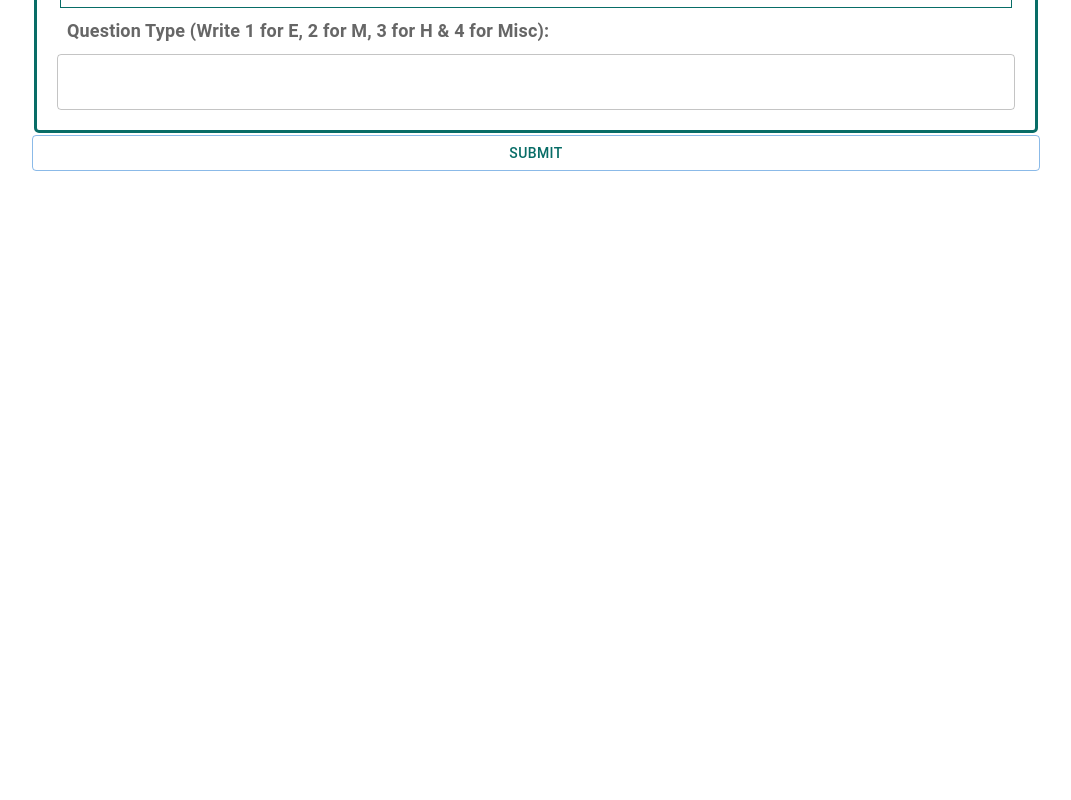
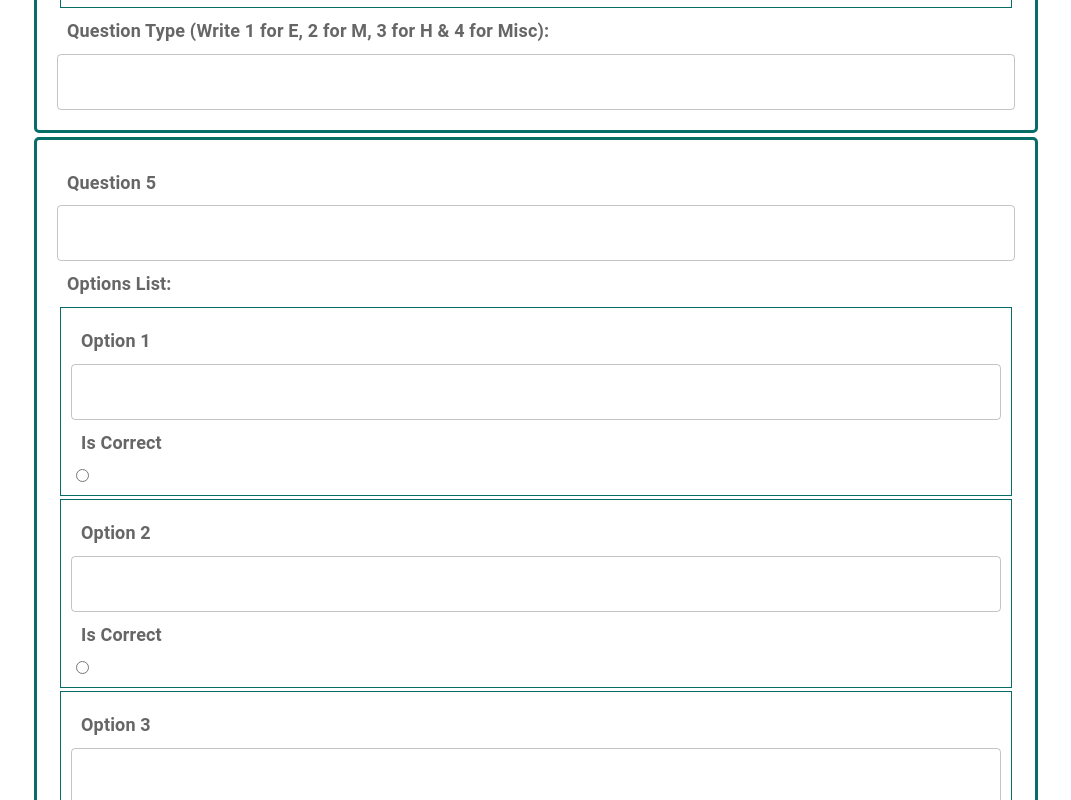
Before and after one commit to kunduanshuman07/InfoFusion, a React (Create React App) app in the folder frontend/: page /quiz-form-admin in a window 1280 px wide. Shown: the part 4140-4940 px from the top of the page, without its empty margins (104-1175 px from the left). Before the commit the page ends 4331 px from the top, so only its background shows below. Built offline with nearby package versions, Linux system fonts and the light colour scheme; sample sign-in values are in the browser's storage.

Commit message:
Quiz Form update

```diff
--- a/frontend/src/components/Quiz.jsx
+++ b/frontend/src/components/Quiz.jsx
@@ -173,14 +173,14 @@ const Root = styled.div`
   }
   .question-box{
     background-color: #086D67;
-    padding-top: 4px;
-    padding-bottom : 4px;
+    padding: 5px;
     box-shadow: 8px 4px 8px rgba(0.1, 0.1, 0.1, 0.2);
     cursor: pointer;
     border-radius: 10px;
   }
   .question-info{
     color: whitesmoke;
+    padding: 5px;
   }
   .option-box{
     margin-top: 50px;
--- a/frontend/src/components/ScoreCard.jsx
+++ b/frontend/src/components/ScoreCard.jsx
@@ -28,7 +28,7 @@ const ScoreCard = (props) => {
 
             field: "question",
             headerName: "Questions",
-            flex: 1,
+            flex: 1.5,
             headerClassName: "mytableheader",
             sortable: false,
             headerAlign: "center",
--- a/frontend/src/pages/QuizFormPage.jsx
+++ b/frontend/src/pages/QuizFormPage.jsx
@@ -5,6 +5,66 @@ import styled from 'styled-components';
 const QuizForm = () => {
   const [quizData, setQuizData] = useState({
     questions: [
+      {
+        questionText: '',
+        options: [
+          { optionText: '', isCorrect: false },
+          { optionText: '', isCorrect: false },
+          { optionText: '', isCorrect: false },
+          { optionText: '', isCorrect: false },
+        ],
+        type: '',
+      },
+      {
+        questionText: '',
+        options: [
+          { optionText: '', isCorrect: false },
+          { optionText: '', isCorrect: false },
+          { optionText: '', isCorrect: false },
+          { optionText: '', isCorrect: false },
+        ],
+        type: '',
+      },
+      {
+        questionText: '',
+        options: [
+          { optionText: '', isCorrect: false },
+          { optionText: '', isCorrect: false },
+          { optionText: '', isCorrect: false },
+          { optionText: '', isCorrect: false },
+        ],
+        type: '',
+      },
+      {
+        questionText: '',
+        options: [
+          { optionText: '', isCorrect: false },
+          { optionText: '', isCorrect: false },
+          { optionText: '', isCorrect: false },
+          { optionText: '', isCorrect: false },
+        ],
+        type: '',
+      },
+      {
+        questionText: '',
+        options: [
+          { optionText: '', isCorrect: false },
+          { optionText: '', isCorrect: false },
+          { optionText: '', isCorrect: false },
+          { optionText: '', isCorrect: false },
+        ],
+        type: '',
+      },
+      {
+        questionText: '',
+        options: [
+          { optionText: '', isCorrect: false },
+          { optionText: '', isCorrect: false },
+          { optionText: '', isCorrect: false },
+          { optionText: '', isCorrect: false },
+        ],
+        type: '',
+      },
       {
         questionText: '',
         options: [
```
